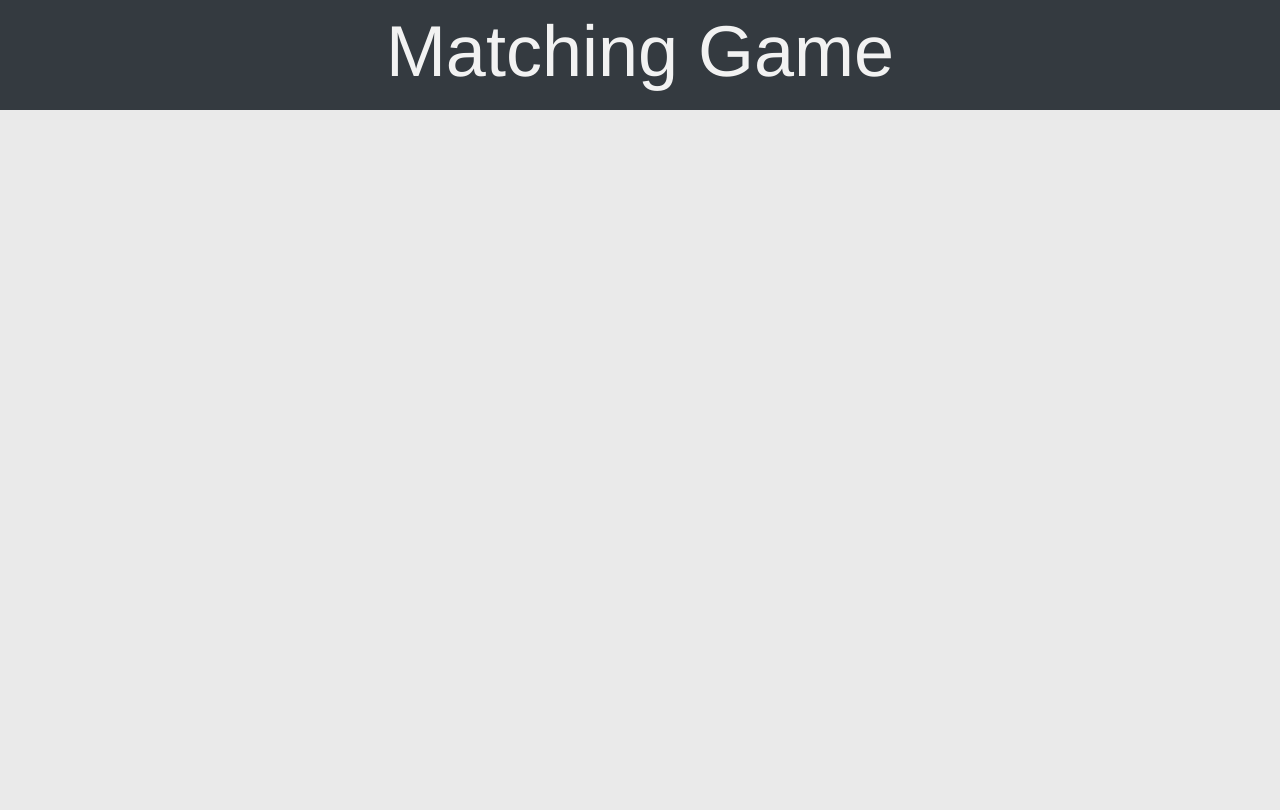
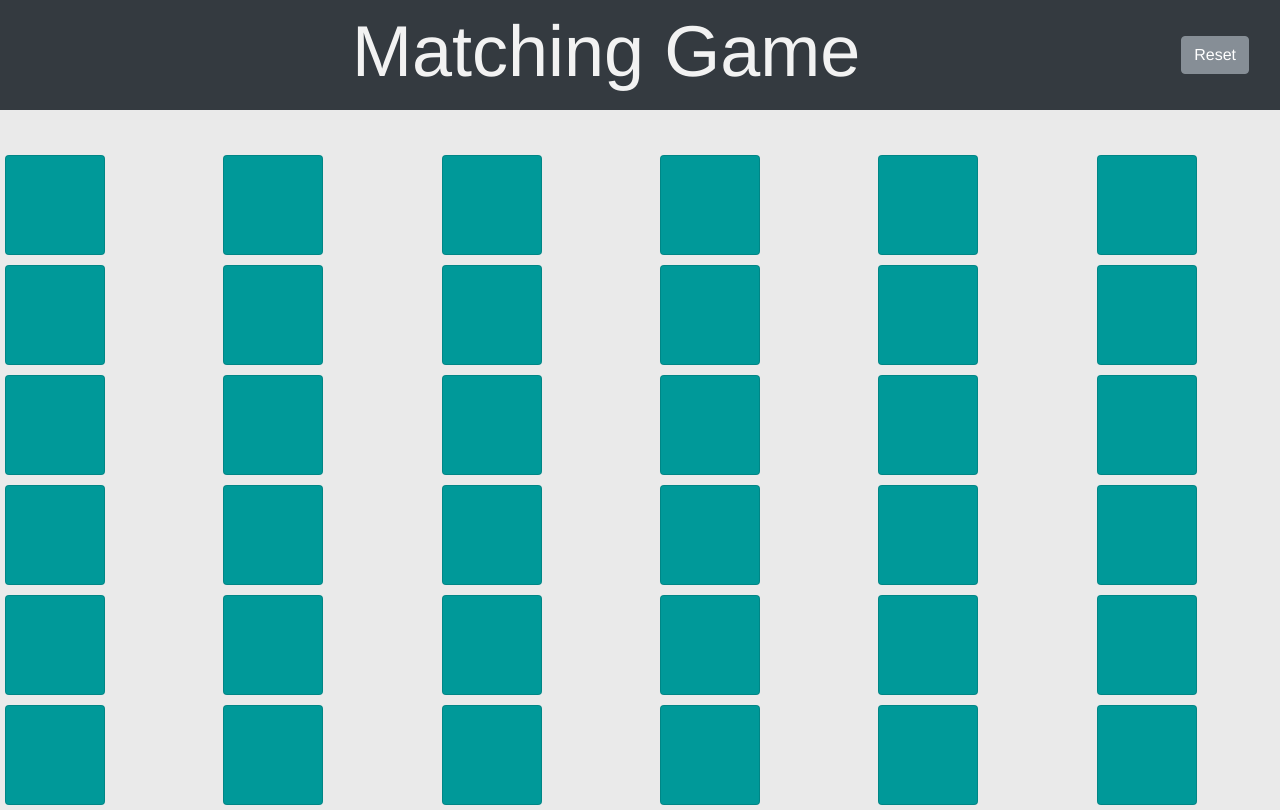
Before and after one commit to lilannie/illumino-interview, a React app: page / in a window 1280 px wide. Built offline with nearby package versions, Linux system fonts and the light colour scheme.

Commit message:
implemented reset button and got cards to go disabled once matched

```diff
--- a/client/components/Card.js
+++ b/client/components/Card.js
@@ -11,16 +11,17 @@ export default class Card extends Component {
 
 		let content = isTurnedOver ? (<img src={image} />) : null ;
 		return (
-			<div className="col card" onClick={handleClick.bind(null, this.props.id)}>
-				{ content }
+			<div className="col" onClick={handleClick}>
+				<div className="card">
+					{ content }
+				</div>
 			</div>
 		);
 	}
 };
 
 Card.propTypes = {
-	id: PropTypes.number,
+	image: PropTypes.string,
 	isTurnedOver: PropTypes.bool,
-	image: PropTypes.string,
 	handleClick: PropTypes.func
 };
--- a/client/components/Game.js
+++ b/client/components/Game.js
@@ -1,40 +1,92 @@
 import React, { Component } from 'react';
-import { connect } from 'react-redux';
-import PropTypes from 'prop-types';
+import Card from './Card';
 
 export default class Game extends Component {
 	constructor(props) {
 		super(props);
 
 		this.handleClick = this.handleClick.bind(this);
+		this.renderGrid = this.renderGrid.bind(this);
 
 		this.state = {
-			grid: this.initializeGrid()
+			grid: this.props.grid,
+			firstCardClicked: false,
+			numMatched: 0,
+			cardClicked: {
+				id: 0,
+				row: 0,
+				col: 0
+			},
 		};
 	}
 
-	initializeGrid() {
-		let grid = [];
-		let gridLength = 6;
 
-		for (let i = 0; i < gridLength; i++) {
-			grid.push([]);
+	handleClick(id, row, col) {
+		const {
+			firstCardClicked,
+			cardClicked
+		} = this.state;
+
+		let grid = this.state.grid,
+			numMatched = this.state.numMatched;
+
+		grid[row][col].isTurnedOver = true;
+		if (firstCardClicked && id !== cardClicked.id) {
+			setTimeout(() => {
+				grid[row][col].isTurnedOver = false;
+				grid[cardClicked.row][cardClicked.col].isTurnedOver = false;
+
+				this.setState ({
+					grid
+				});
+			}, 500);
 		}
 
-		return grid;
+		if (firstCardClicked && id === cardClicked.id) {
+			grid[cardClicked.row][cardClicked.col].isDisabled = true;
+			grid[row][col].isDisabled = true;
+			numMatched++;
+		}
+
+		this.setState({
+			grid,
+			firstCardClicked: !firstCardClicked,
+			numMatched,
+			cardClicked: {
+				id,
+				row,
+				col
+			}
+		});
 	}
 
-	handleClick(id) {
-
+	renderGrid() {
+		return this.state.grid.map((row, rowIndex) => {
+			return (
+				<div className="row" key={rowIndex}>
+					{
+						row.map((card, colIndex) => {
+							let handleClick = card.isDisabled ? () => {} : this.handleClick.bind(null, card.id, rowIndex, colIndex);
+							return (<Card key={`${rowIndex},${colIndex}`}
+							              handleClick={handleClick}
+							              {...card} />
+							);
+						})
+					}
+				</div>
+			);
+		});
 	}
 
 	render() {
+		if (this.state.numMatched === this.props.numPairs) {
+			alert('You won! Yay!');
+		}
+
 		return (
 			<div className="game">
-				Home!
+					{ this.renderGrid() }
 			</div>
 		);
 	}
 };
-
-Game.propTypes = {};
--- a/client/components/common/Header.js
+++ b/client/components/common/Header.js
@@ -7,6 +7,9 @@ export default class Header extends Component {
 				<nav className="navbar navbar-expand-lg navbar-dark bg-dark fixed-top">
 					<div className="container-fluid">
 						<h1 className="mx-auto display-3">Matching Game</h1>
+						<div className="">
+							<button type="button" className="btn btn-secondary" onClick={this.props.handleReset}>Reset</button>
+						</div>
 					</div>
 				</nav>
 			</div>
--- a/client/containers/App.js
+++ b/client/containers/App.js
@@ -1,17 +1,92 @@
-import React, { Component }from 'react';
-import { Switch, Route } from 'react-router-dom';
+import React, { Component } from 'react';
+import PropTypes from 'prop-types';
 
-import Main from './Main';
+import Game from '../components/Game';
+import Header from '../components/common/Header';
+
+import '../scss/app.scss';
 
 export default class App extends Component {
-	render() {
-		return (
-			<div className="app">
-				<Switch>
-					<Route path="/" component={Main} />
-				</Switch>
-			</div>
-		);
+	constructor(props) {
+		super(props);
 
+		this.handleReset = this.handleReset.bind(this);
+		this.initializeGrid = this.initializeGrid.bind(this);
+
+		this.state = {
+			grid: this.initializeGrid()
+		}
 	}
+
+	initializeGrid() {
+		let grid = [];
+		const {
+			gridLength,
+			numPairs
+		} = this.props;
+
+		// Initialize 2D array
+		for (let i = 0; i < gridLength; i++) {
+			grid.push([]);
+		}
+
+		// Place pairs of pictures to grid randomly
+		for (let i = 1; i <= numPairs; i++) {
+			let randRow = Math.floor(Math.random() * gridLength);
+			let randCol = Math.floor(Math.random() * gridLength);
+			while (grid[randRow][randCol] !== undefined) {
+				randRow = Math.floor(Math.random() * gridLength);
+				randCol = Math.floor(Math.random() * gridLength);
+			}
+
+			grid[randRow][randCol] = {
+				id: i,
+				image: `/images/${i}.jpg`,
+				isTurnedOver: false,
+				disabled: false
+			};
+
+			randRow = Math.floor(Math.random() * gridLength);
+			randCol = Math.floor(Math.random() * gridLength);
+			while (grid[randRow][randCol] !== undefined) {
+				randRow = Math.floor(Math.random() * gridLength);
+				randCol = Math.floor(Math.random() * gridLength);
+			}
+
+			grid[randRow][randCol] = {
+				id: i,
+				image: `/images/${i}.jpg`,
+				isTurnedOver: false,
+				disabled: false
+			};
+		}
+
+		return grid;
+	}
+
+	handleReset() {
+		console.log('handleReset');
+		this.setState({
+			grid: this.initializeGrid()
+		});
+	}
+
+  render() {
+    return (
+    	<div className="main">
+		    <Header handleReset={this.handleReset}/>
+		    <Game grid={this.state.grid} />
+	    </div>
+    );
+  }
 }
+
+App.propTypes = {
+	gridLength: PropTypes.number,
+	numPairs: PropTypes.number
+};
+
+App.defaultProps = {
+	gridLength: 6,
+	numPairs: 18
+};
--- a/client/containers/Main.js
+++ /dev/null
@@ -1,23 +0,0 @@
-import React, { Component } from 'react';
-import { Switch, Route } from 'react-router-dom';
-
-import Game from '../components/Game';
-import Header from '../components/common/Header';
-import NotFound from '../components/common/NotFound';
-
-import '../scss/app.scss';
-
-export default class Main extends Component {
-  render() {
-    return (
-    	<div className="main">
-		    <Header/>
-		    <Switch>
-			    <Route exact path="/" component={ Game } />
-
-			    <Route path="/404" component={ NotFound } />
-		    </Switch>
-	    </div>
-    );
-  }
-}
--- a/client/index.js
+++ b/client/index.js
@@ -1,20 +1,12 @@
 import React from 'react';
 import ReactDOM from 'react-dom';
-import logger from 'redux-logger';
 import { BrowserRouter } from 'react-router-dom';
-import { Provider } from 'react-redux';
-import { applyMiddleware, createStore } from 'redux';
 
-import reducers from './redux/reducers';
 import App from './containers/App';
 
-const store = createStore(reducers, applyMiddleware(logger));
-
 ReactDOM.render(
-	<Provider store={store}>
-		<BrowserRouter>
-			<App />
-		</BrowserRouter>
-	</Provider>,
+	<BrowserRouter>
+		<App />
+	</BrowserRouter>,
 	document.getElementById('app')
 );
--- a/client/redux/actions/example.js
+++ /dev/null
@@ -1,36 +0,0 @@
-/*
- * action types
- */
-
-export const SELECT_CARD = 'SELECT_CARD';
-export const CHECK_CARD = 'CHECK_CARD';
-export const SET_VISIBILITY_FILTER = 'SET_VISIBILITY_FILTER';
-
-/*
- * other constants
- */
-
-export const VisibilityFilters = {
-	SHOW_ALL: 'SHOW_ALL',
-	SHOW_COMPLETED: 'SHOW_COMPLETED',
-	SHOW_ACTIVE: 'SHOW_ACTIVE'
-};
-
-/*
- * action creators
- */
-
-export const addTodo = text => ({
-	type: ADD_TODO,
-	text
-});
-
-export const toggleTodo = index => ({
-	type: TOGGLE_TODO,
-	index
-});
-
-export const setVisibilityFilter = filter => ({
-	type: SET_VISIBILITY_FILTER,
-	filter
-});
--- a/client/redux/reducers/example.js
+++ /dev/null
@@ -1,41 +0,0 @@
-import {
-	ADD_TODO,
-	TOGGLE_TODO,
-	SET_VISIBILITY_FILTER,
-	VisibilityFilters
-} from '../actions/example';
-
-const { SHOW_ALL } = VisibilityFilters;
-
-export const visibilityFilter = (state = SHOW_ALL, action) => {
-	switch (action.type) {
-		case SET_VISIBILITY_FILTER:
-			return action.filter;
-		default:
-			return state;
-	}
-};
-
-export const todos = (state = [], action) => {
-	switch (action.type) {
-		case ADD_TODO:
-			return [
-				...state,
-				{
-					text: action.text,
-					completed: false
-				}
-			];
-		case TOGGLE_TODO:
-			return state.map((todo, index) => {
-				if (index === action.index) {
-					return Object.assign({}, todo, {
-						completed: !todo.completed
-					});
-				}
-				return todo;
-			});
-		default:
-			return state;
-	}
-};
--- a/client/redux/reducers/index.js
+++ /dev/null
@@ -1,10 +0,0 @@
-import { combineReducers } from 'redux';
-
-import { visibilityFilter, todos } from "./example";
-
-const reducers = combineReducers({
-	visibilityFilter,
-	todos
-});
-
-export default reducers;
--- a/client/scss/app.scss
+++ b/client/scss/app.scss
@@ -22,6 +22,19 @@ body {
 	}
 }
 
+.game {
+	margin-top:150px;
+}
+
 .card {
-	background: $teal
+	margin: 5px;
+	background: $teal;
+	width: 100px;
+	height: 100px;
+	padding: 0px;
+
+	img {
+		width: 100px;
+		height: 100px;
+	}
 }
--- a/package.json
+++ b/package.json
@@ -17,7 +17,6 @@
     "prop-types": "^15.6.0",
     "react": "^15.4.2",
     "react-dom": "^15.3.2",
-    "react-redux": "^5.0.6",
     "react-router-dom": "^4.2.2",
     "redux": "^3.7.2"
   },
@@ -32,7 +31,6 @@
     "json-loader": "^0.5.7",
     "node-sass": "^4.2.0",
     "nodemon": "^1.11.0",
-    "redux-logger": "^3.0.6",
     "sass-loader": "^4.1.1",
     "style-loader": "^0.13.1",
     "webpack": "^1.12.13",
```
Also changed, not shown: client/redux/selectors/home.js (deleted, +0 -9 lines), public/images/17.jpg (added), public/images/18.jpg (added).
